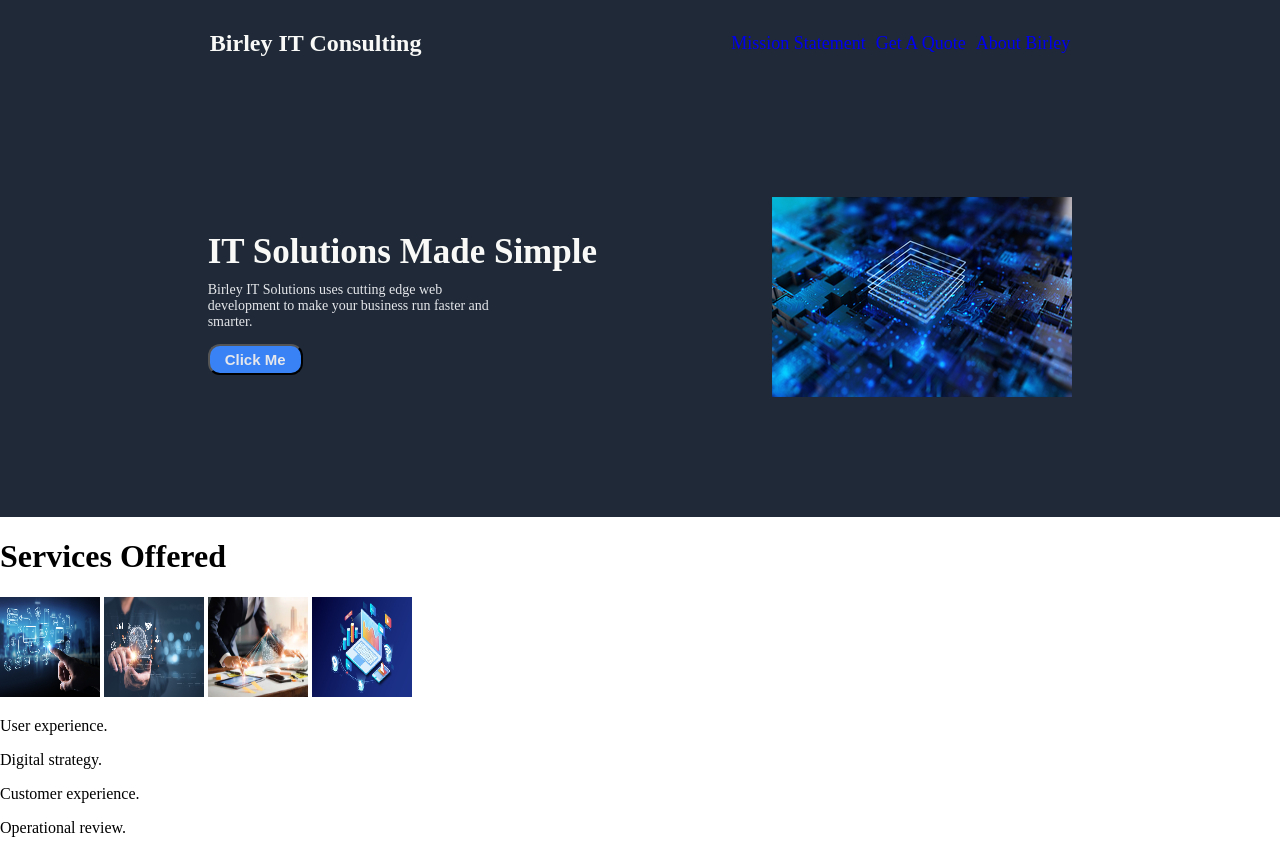
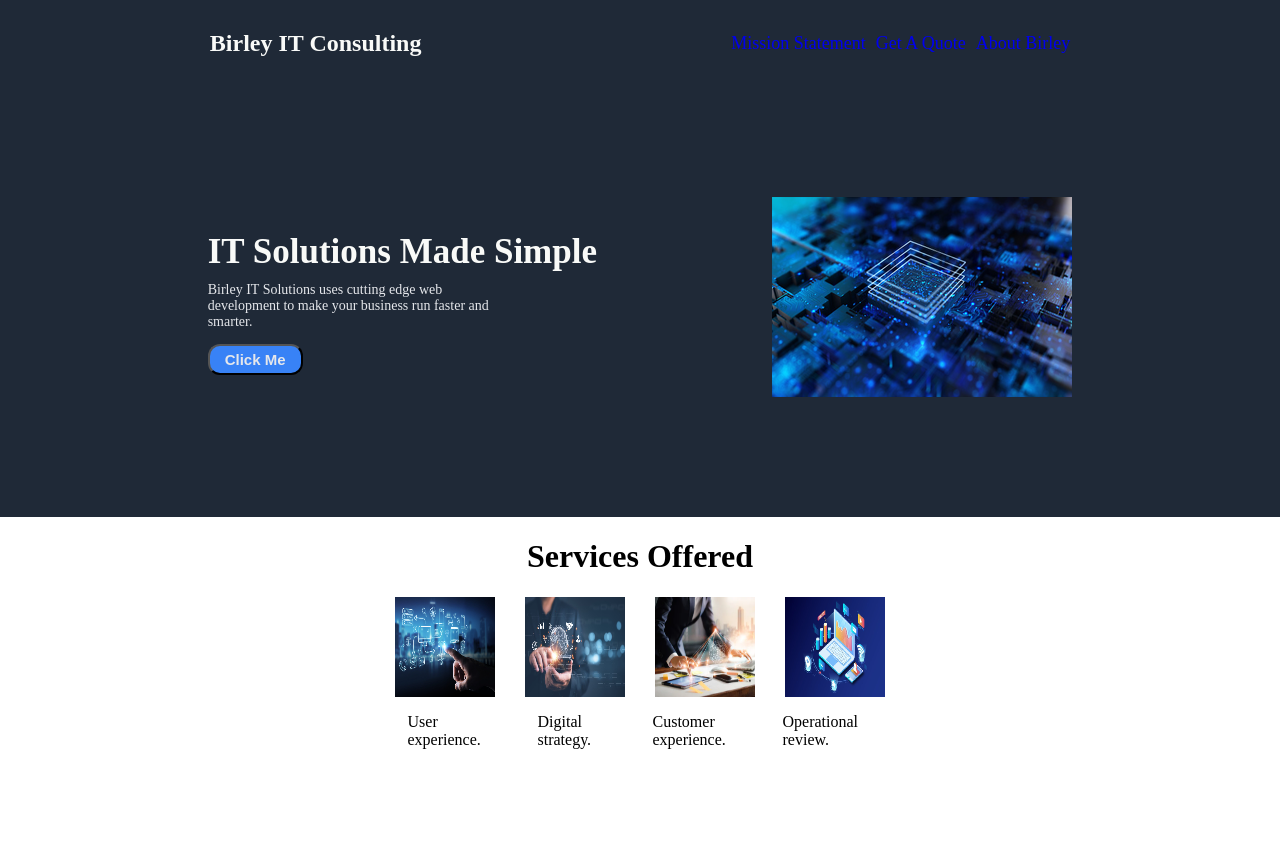
Before and after one commit to AlvinBirley/birley-it-landing-page, a plain HTML site: page index.html in a window 1280 px wide. After the commit the page ends 829 px from the top, so only its background shows below. Drawn offline with Linux system fonts and the light colour scheme.

Commit message:
Add css styling for 'services offered' section

```diff
--- a/index.html
+++ b/index.html
@@ -30,16 +30,16 @@
             <h1 class="rand-info">Services Offered</h1>
         </div>
         <div class="four-pics">
-            <img class="pic" src="images/userexperience.png">
-            <img class="pic" src="images/digitalstrategy.png">
-            <img class="pic" src="images/customerexperience.png">
-            <img class="pic" src="images/operationalreview.png">
+            <img class="pic1" src="images/userexperience.png">
+            <img class="pic2" src="images/digitalstrategy.png">
+            <img class="pic3" src="images/customerexperience.png">
+            <img class="pic4" src="images/operationalreview.png">
         </div>
         <div class="four-ps">
-            <p>User experience.</p>
-            <p>Digital strategy.</p>
-            <p>Customer experience.</p>
-            <p>Operational review.</p>
+            <p class="p1">User experience.</p>
+            <p class="p2">Digital strategy.</p>
+            <p class="p3">Customer experience.</p>
+            <p class="p4">Operational review.</p>
         </div>
     </div>
 </body>
--- a/style.css
+++ b/style.css
@@ -72,3 +72,58 @@ button {
     font-weight: bolder;
     border-radius: 12px;
 }
+
+.info-main {
+    display: flex;
+    flex-direction: column;
+    margin: 0px
+}
+
+.random {
+    display: flex;
+    flex-direction: row;
+    justify-content: center;
+}
+
+.four-pics {
+    display: flex;
+    flex-direction: row;
+    justify-content: center;
+}
+
+.four-ps {
+    margin-left: 20px;
+    display: flex;
+    flex-direction: row;
+    justify-content: center;
+}
+
+.four-ps p {
+    height: 100px;
+    width: 100px;
+}
+
+.p1 {
+    margin-right: 30px;
+    margin-left: -10px;
+}
+
+.p3 {
+    padding-left: 15px;
+}
+
+.p4 {
+    margin-left: 30px;
+}
+
+.pic1 {
+    margin-right: 30px;
+}
+
+.pic2 {
+    margin-right: 30px;
+}
+
+.pic3 {
+    margin-right: 30px;
+}
```
